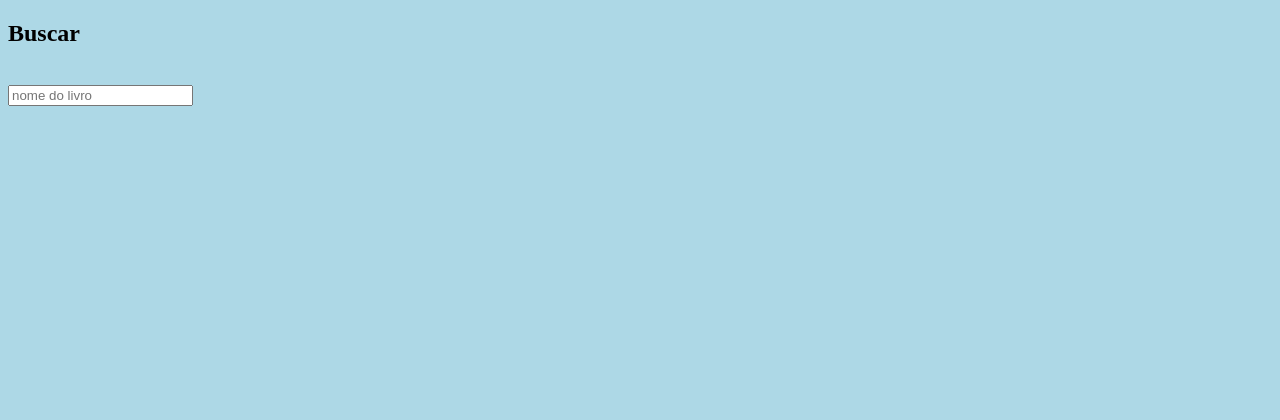
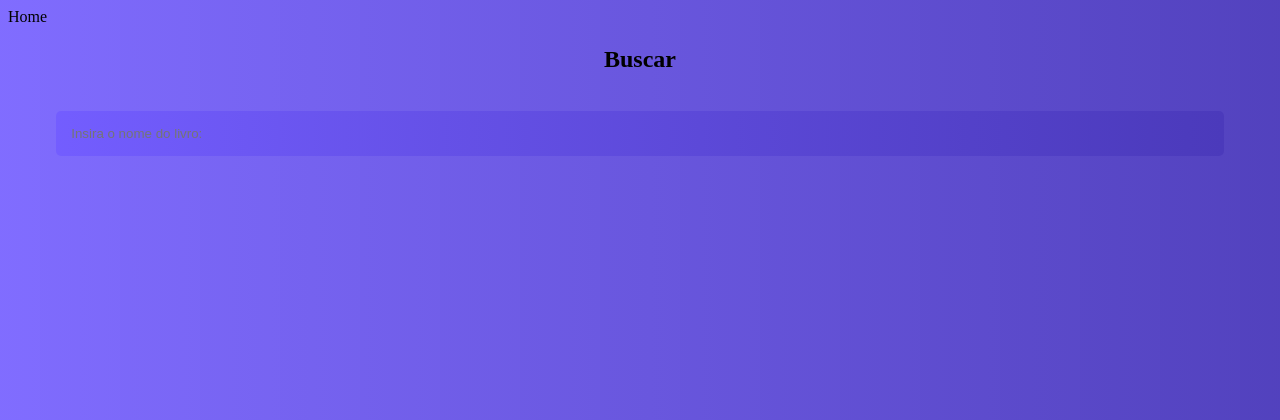
Before and after one commit to caesito/SOCIAL-BOOK, a Django app: page / in a window 1280 px wide. Shown: the top 420 px of the page. Run offline with Django 4.2, Linux system fonts and the light colour scheme.

Commit message:
template home modified

```diff
--- /dev/null
+++ b/search/static/css/home.css
@@ -0,0 +1,25 @@
+.mensagem{
+    font-family: Helvetica, sans-serif;
+}
+
+
+
+#formis{
+    text-align: center;
+}
+
+body{
+    background: linear-gradient(to right, #725cffe5, #4b3abbf5);
+}
+
+.insert-book{
+
+  background: linear-gradient(to right, #725cffe8, #4b3abb);
+  background-position: 0;
+  width: 90%;
+  padding: 15px;
+  border-radius: 5px;
+  border: black;
+
+
+}
--- a/search/templates/home.html
+++ b/search/templates/home.html
@@ -3,19 +3,22 @@
 {% load static %}
 
 {% block 'head' %}
+    <link rel="stylesheet" href="{% static 'css/home.css' %}">
 
-    {% block 'title' %}    {% endblock %}
+    {% block 'title' %}Home{% endblock %}
 
-    <link rel="stylesheet" href="{% static 'search/css/home.css' %}">
+
 
 {% endblock %}
 
 {% block 'body' %}
 
-    <div class="mensagem" >
+    <div class="content" >
     </div>
-    <form class="form" action="{% url 'search' %}" method="POST"> {% csrf_token %}
-        <h2 class="titulo_area_cadastrar">Buscar</h2>
-        <br>
-        <input name="bookname" type="text" placeholder="nome do livro">
+    <div id="formis">
+        <form class="form" action="{% url 'search' %}" method="POST"> {% csrf_token %}
+            <h2 class="titulo_area_cadastrar">Buscar</h2>
+            <br>
+            <input name="bookname" class="insert-book" type="text" placeholder="Insira o nome do livro:">
+    </div>
 {% endblock %}
--- a/search/views.py
+++ b/search/views.py
@@ -1,75 +1,6 @@
 from django.shortcuts import render, redirect
 from django.http import HttpResponse
-from decouple import config
-import requests
-
-
-class MyTolken:
-
-    MYAPIKEY= config('KEY')
-
-class GetBook(MyTolken):
-
-    @classmethod
-    def get_book(cls,search):
-        url=f'https://www.googleapis.com/books/v1/volumes?q={search}&key={cls.MYAPIKEY}'
-
-        response=requests.get(url= url)
-        print(search)
-        #print(response.status_code)
-        response_json=response.json()
-        itens=response_json['items']
-        return itens
-
-class Book:
-
-    def __init__(self, title, authors, publishedDate, description, thumbnail, textSnippet):
-        self.title=title
-        self.authors=authors
-        self.publishedDate=publishedDate
-        self.description=description
-        self.thumbnail=thumbnail
-        self.textSnippet=textSnippet
-
-class ControllerGetInfoBook:
-
-
-    @classmethod
-    def created_book(cls, search):
-        content=GetBook.get_book(search)
-        book_list=list()
-
-        for book in content:
-
-            info=book['volumeInfo']
-            title=info.get('title')
-            authors=info.get('authors')
-            publishedDate=info.get('publishedDate')
-            description=info.get('description')
-            image=info.get('imageLinks')
-            searchInfo=book.get('searchInfo')
-
-            if authors is None:
-                author='dont exist this information'
-            else:
-                author=authors[0]
-            if image is None:
-                thumbnail='dont exist this information'
-            else:
-                thumbnail=image.get('smallThumbnail')
-            if searchInfo is None:
-                textSnippet='dont exist this information'
-            else:
-                textSnippet=searchInfo.get('textSnippet')
-            if description is None:
-                description='dont exist this information'
-
-            book=Book(title, author, publishedDate, description, thumbnail, textSnippet)
-            book_list.append(book)
-
-        return book_list
-
-
+from .GoogleBooksService import ControllerGetInfoBook
 
 def home(request):
     return render(request, 'home.html')
--- a/socialbook/settings.py
+++ b/socialbook/settings.py
@@ -118,7 +118,7 @@ USE_TZ = True
 # Static files (CSS, JavaScript, Images)
 # https://docs.djangoproject.com/en/4.0/howto/static-files/
 
-STATIC_URL = 'static/'
+STATIC_URL = '/static/'
 STATIC_DIRS = (os.path.join(BASE_DIR,'templates/static'),)
 STATIC_ROOT = os.path.join('static')
 # Default primary key field type
--- a/templates/base.html
+++ b/templates/base.html
@@ -6,7 +6,6 @@
         {% block 'head' %}{% endblock %}
         <meta charset="utf-8">
         <meta name="viewport" content="width=device-width, initial-scale=1, shrink-to-fit=no">
-        <link rel="stylesheet" href="{% static 'templates/search/css/home.css' %}">
         <title>{% block 'title' %}{% endblock%}</title>
     </head>
 
--- a/templates/static/search/css/home.css
+++ /dev/null
@@ -1,7 +0,0 @@
-.mensagem{
-    font-family: Helvetica, sans-serif;
-}
-
-body {
-    background-color: lightblue;
-  }
```
Also changed, not shown: search/GoogleBooksService.py (added, +65 -0 lines), search/templates/base.html (deleted, +0 -22 lines), search/templates/home.css (deleted, +0 -9 lines), search/static/css/search.css (added), search/static/img/lupa.png (added).
